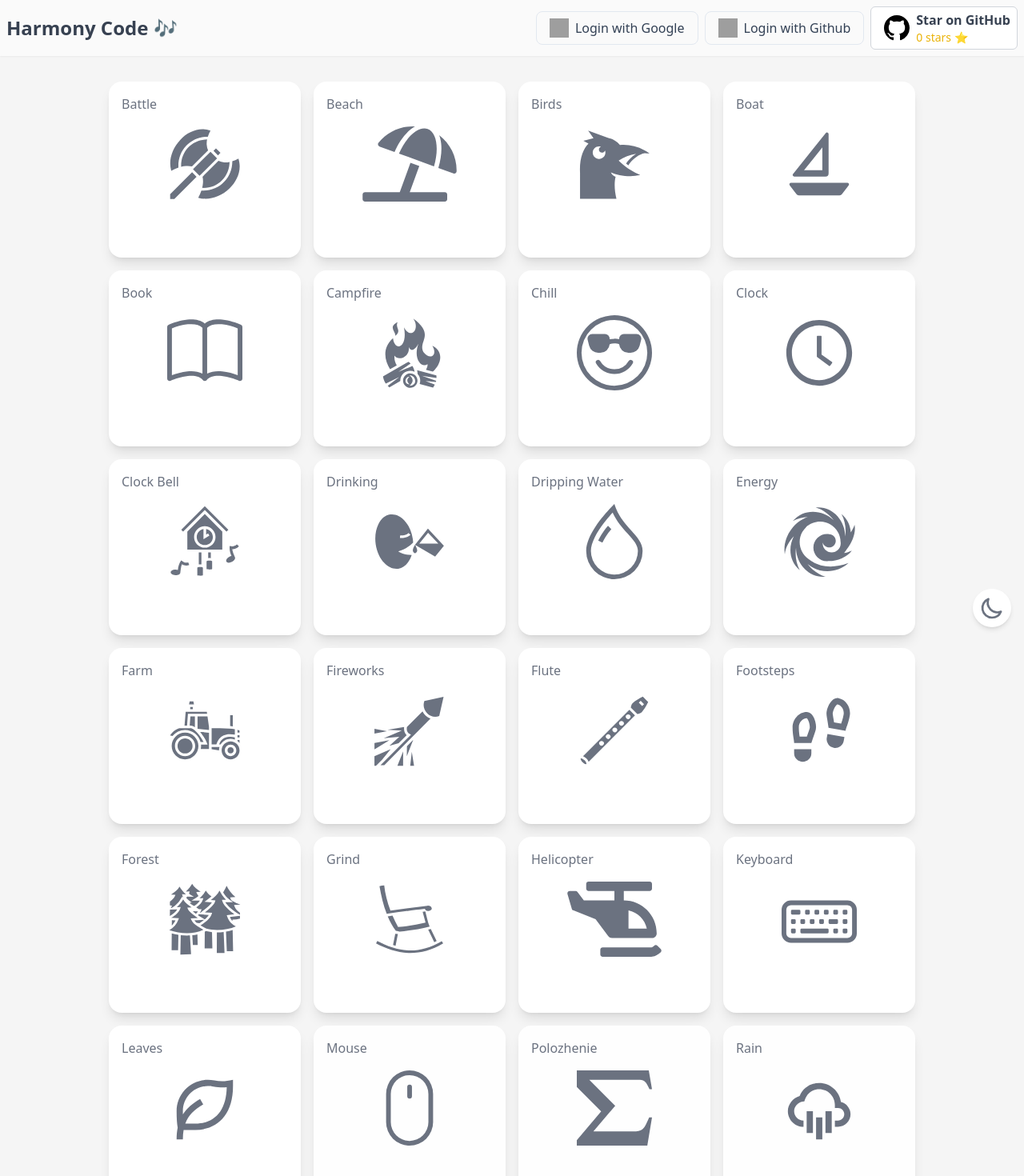
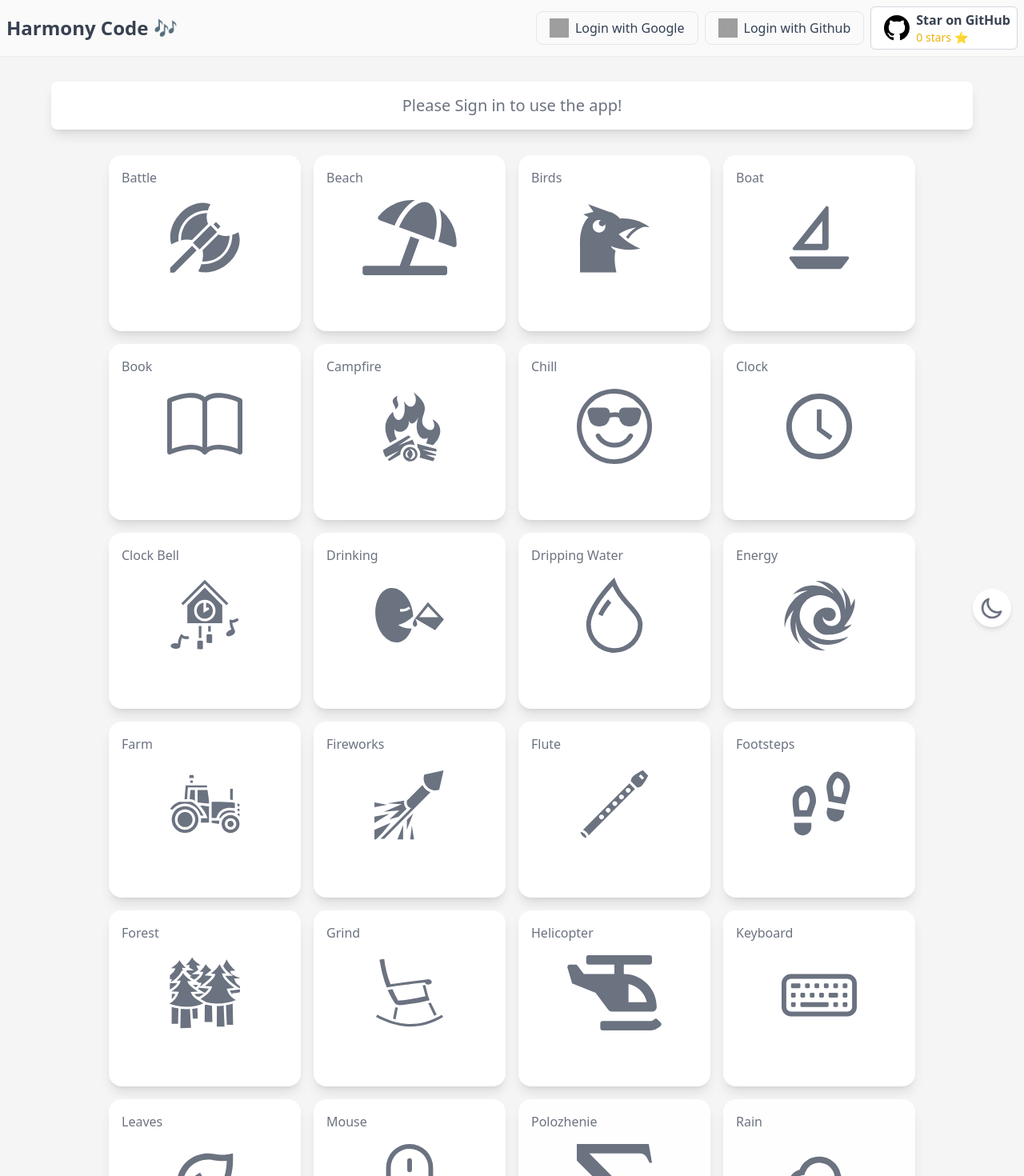
Before and after one commit to DhanushNehru/HarmonyCode, a Next.js app: page / in a window 1280 px wide. Shown: the top 1470 px of the page at 80% size. Built offline with nearby package versions, Linux system fonts and the light colour scheme; no server answers; grey boxes are pictures that could not be loaded.

Commit message:
Displayed prompt to make the user sign in

```diff
--- a/pages/index.js
+++ b/pages/index.js
@@ -1,23 +1,30 @@
 import Head from "next/head";
-
 import Header from "../components/Header";
 import Cards from "../components/Cards";
 import Footer from "../components/Footer";
 import ThemeToggler from "../components/ThemeToggler";
-import { AuthProvider } from "../context/AuthContext";
+import { AuthProvider, useAuth } from "../context/AuthContext";
 
 const Home = () => {
   return (
     <div>
       <AuthProvider>
+        <HomeContent />
+      </AuthProvider>
+    </div>
+  );
+};
+
+const HomeContent = () => {
+  const { currentUser } = useAuth();
+
+  return (
+    <>
       <Head>
         {/* Required meta tags */}
         <meta charset="UTF-8" />
         <meta httpEquiv="X-UA-Compatible" content="IE=edge" />
-				<meta
-					name="viewport"
-					content="width=device-width, initial-scale=1.0"
-				/>
+        <meta name="viewport" content="width=device-width, initial-scale=1.0" />
         <meta name="description" content="Music for your coding" />
         <meta
           name="keywords"
@@ -28,33 +35,36 @@ const Home = () => {
         {/* Open Graph Meta Tags */}
         <meta property="og:title" content="harmonycode 🎵" />
         <meta property="og:type" content="website" />
-				<meta
-					property="og:url"
-					content="https://harmonycode.vercep.app"
-				/>
-				<meta
-					property="og:description"
-					content="Music for your coding"
-				/>
+        <meta property="og:url" content="https://harmonycode.vercep.app" />
+        <meta property="og:description" content="Music for your coding" />
         <meta property="og:site_name" content="harmonycode" />
         <meta property="og:locale" content="en_US" />
 
-				<title>
-					Harmony Code 🎶 Music for your coding 🧑‍💻
-				</title>
+        <title>Harmony Code 🎶 Music for your coding 🧑‍💻</title>
 
         <link rel="icon" href="/favicon.webp" />
       </Head>
 
       <Header />
 
+      {currentUser ? (
+        // Render the content for authenticated users
         <Cards />
+      ) : (
+        // Render the appropriate sign-in component for non-authenticated users
+        <>
+          <p className="text-xl text-gray-500 dark:text-gray-200 text-center mt-8 bg-white hover:bg-gray-200 p-4 rounded-lg hover:shadow-2xl shadow-lg hover:translate-y-1 transition-all duration-150 dark:bg-[#252424] hover:dark:bg-[black] flex flex-wrap items-center justify-center my-8 w-[90%] mx-auto">
+            Please Sign in to use the app!
+          </p>
+
+          <Cards />
+        </>
+      )}
 
       <Footer />
 
       <ThemeToggler />
-			</AuthProvider>
-		</div>
+    </>
   );
 };
 
```
Lines whose indentation alone changed are shown as unchanged.
